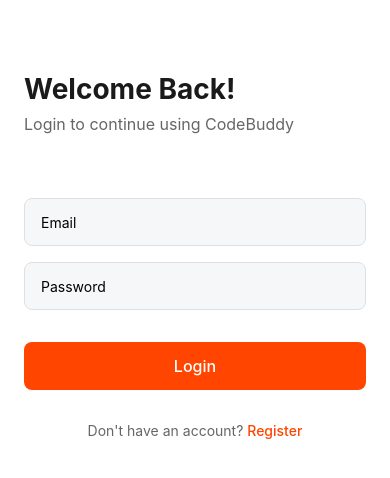
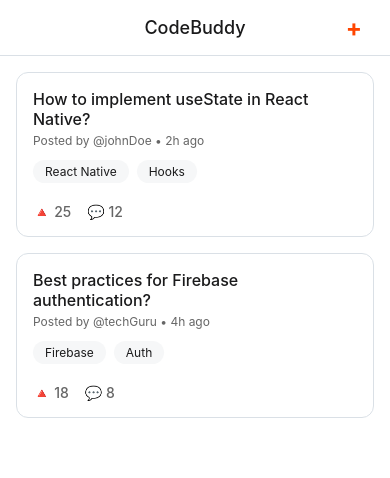
Before and after one commit to yaniChan17/CodeBuddy, a React Native app in the folder frontend/: screen /Home in a window 390 px wide. Shown: the top 478 px of the page. Built offline with nearby package versions, Linux system fonts and the light colour scheme.

Commit message:
Add home screen with post feed

```diff
--- a/frontend/App.js
+++ b/frontend/App.js
@@ -3,19 +3,25 @@
 import { createNativeStackNavigator } from '@react-navigation/native-stack';
 import LoginScreen from './src/screens/auth/LoginScreen';
 import RegisterScreen from './src/screens/auth/RegisterScreen';
+import HomeScreen from './src/screens/posts/HomeScreen';
 
 const Stack = createNativeStackNavigator();
 
 const App = () => {
+  // Temporarily set isLoggedIn to true for testing
+  const isLoggedIn = true;
+
   return (
     <NavigationContainer>
       <Stack.Navigator
         screenOptions={{
           headerShown: false,
         }}
+        initialRouteName={isLoggedIn ? "Home" : "Login"}
       >
         <Stack.Screen name="Login" component={LoginScreen} />
         <Stack.Screen name="Register" component={RegisterScreen} />
+        <Stack.Screen name="Home" component={HomeScreen} />
       </Stack.Navigator>
     </NavigationContainer>
   );
--- a/frontend/src/screens/posts/HomeScreen.js
+++ b/frontend/src/screens/posts/HomeScreen.js
@@ -1,23 +1,179 @@
 import React from 'react';
-import { View, Text, StyleSheet } from 'react-native';
+import {
+  View,
+  Text,
+  FlatList,
+  StyleSheet,
+  TouchableOpacity,
+  RefreshControl,
+} from 'react-native';
+import Header from '../../components/common/Header';
+import { COLORS, FONTS } from '../../styles/globalStyles';
 
-export default function HomeScreen() {
+// Temporary mock data for testing
+const MOCK_POSTS = [
+  {
+    id: '1',
+    title: 'How to implement useState in React Native?',
+    author: 'johnDoe',
+    tags: ['React Native', 'Hooks'],
+    upvotes: 25,
+    comments: 12,
+    timestamp: '2h ago',
+  },
+  {
+    id: '2',
+    title: 'Best practices for Firebase authentication?',
+    author: 'techGuru',
+    tags: ['Firebase', 'Auth'],
+    upvotes: 18,
+    comments: 8,
+    timestamp: '4h ago',
+  },
+  // Add more mock posts as needed
+];
+
+const PostCard = ({ post, onPress }) => (
+  <TouchableOpacity
+    style={styles.postCard}
+    onPress={onPress}
+  >
+    <View style={styles.postHeader}>
+      <Text style={styles.postTitle}>{post.title}</Text>
+      <Text style={styles.authorText}>Posted by @{post.author} • {post.timestamp}</Text>
+    </View>
+
+    <View style={styles.tagsContainer}>
+      {post.tags.map((tag, index) => (
+        <View key={index} style={styles.tag}>
+          <Text style={styles.tagText}>{tag}</Text>
+        </View>
+      ))}
+    </View>
+
+    <View style={styles.postFooter}>
+      <View style={styles.statsContainer}>
+        <Text style={styles.statsText}>🔺 {post.upvotes}</Text>
+        <Text style={styles.statsText}>💬 {post.comments}</Text>
+      </View>
+    </View>
+  </TouchableOpacity>
+);
+
+const HomeScreen = ({ navigation }) => {
+  const [refreshing, setRefreshing] = React.useState(false);
+
+  const onRefresh = React.useCallback(() => {
+    setRefreshing(true);
+    // Will implement actual refresh logic later
+    setTimeout(() => setRefreshing(false), 1000);
+  }, []);
+
+  const handlePostPress = (post) => {
+    navigation.navigate('PostDetail', { post });
+  };
+
   return (
     <View style={styles.container}>
-      <Text style={styles.text}>Welcome to CodeBuddy 🧑‍💻</Text>
+      <Header
+        title="CodeBuddy"
+        rightIcon={
+          <TouchableOpacity onPress={() => navigation.navigate('CreatePost')}>
+            <Text style={styles.createPostButton}>+</Text>
+          </TouchableOpacity>
+        }
+      />
+
+      <FlatList
+        data={MOCK_POSTS}
+        renderItem={({ item }) => (
+          <PostCard
+            post={item}
+            onPress={() => handlePostPress(item)}
+          />
+        )}
+        keyExtractor={item => item.id}
+        contentContainerStyle={styles.listContainer}
+        refreshControl={
+          <RefreshControl
+            refreshing={refreshing}
+            onRefresh={onRefresh}
+            tintColor={COLORS.primary}
+          />
+        }
+      />
     </View>
   );
-}
+};
 
 const styles = StyleSheet.create({
   container: {
     flex: 1,
-    justifyContent: 'center',
+    backgroundColor: COLORS.background,
+  },
+  listContainer: {
+    padding: 16,
+  },
+  postCard: {
+    backgroundColor: COLORS.background,
+    borderRadius: 12,
+    padding: 16,
+    marginBottom: 16,
+    borderWidth: 1,
+    borderColor: COLORS.border,
+  },
+  postHeader: {
+    marginBottom: 12,
+  },
+  postTitle: {
+    ...FONTS.medium,
+    fontSize: 16,
+    color: COLORS.secondary,
+    marginBottom: 4,
+  },
+  authorText: {
+    ...FONTS.regular,
+    fontSize: 12,
+    color: '#666',
+  },
+  tagsContainer: {
+    flexDirection: 'row',
+    flexWrap: 'wrap',
+    marginBottom: 12,
+  },
+  tag: {
+    backgroundColor: COLORS.lightGray,
+    borderRadius: 16,
+    paddingHorizontal: 12,
+    paddingVertical: 4,
+    marginRight: 8,
+    marginBottom: 8,
+  },
+  tagText: {
+    ...FONTS.regular,
+    fontSize: 12,
+    color: COLORS.secondary,
+  },
+  postFooter: {
+    flexDirection: 'row',
+    justifyContent: 'space-between',
     alignItems: 'center',
-    backgroundColor: '#fff',
   },
-  text: {
-    fontSize: 20,
-    color: '#333',
+  statsContainer: {
+    flexDirection: 'row',
+    alignItems: 'center',
+  },
+  statsText: {
+    ...FONTS.medium,
+    fontSize: 14,
+    color: '#666',
+    marginRight: 16,
+  },
+  createPostButton: {
+    ...FONTS.bold,
+    fontSize: 24,
+    color: COLORS.primary,
   },
 });
+
+export default HomeScreen;
```
